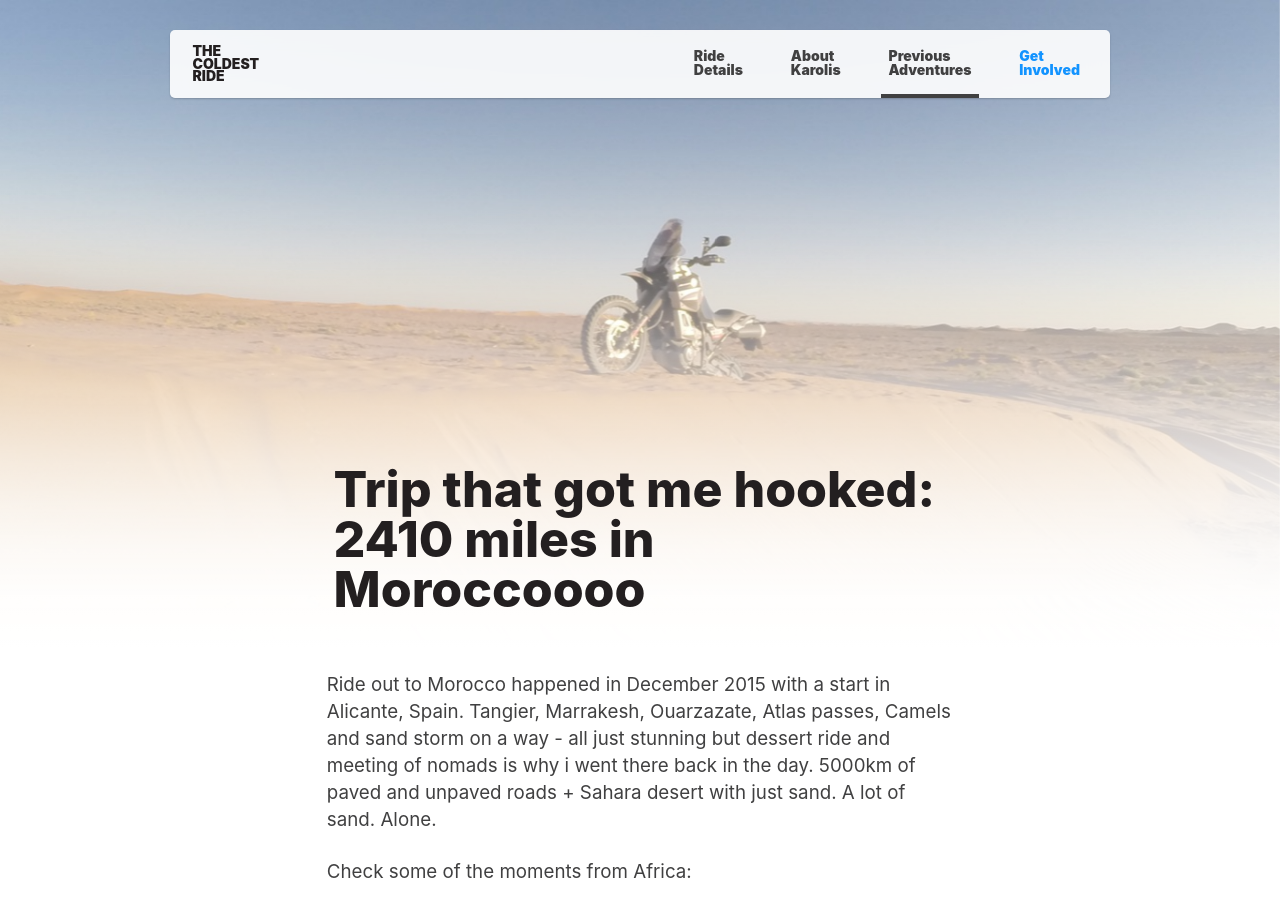
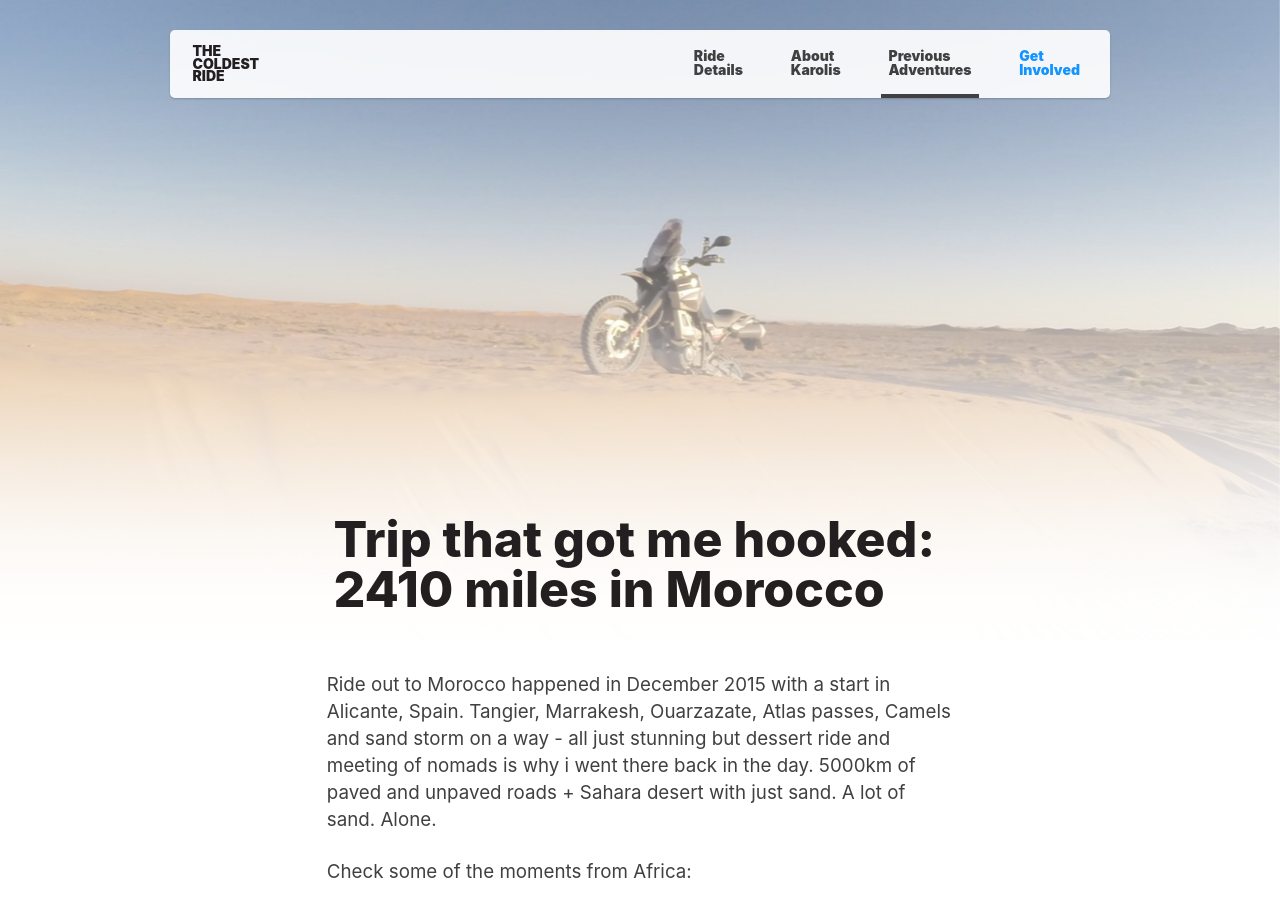
Before and after one commit to karolismieliauskas/thecoldestride.com, a Jekyll site: the page built from pages/morocco.html, in a window 1280 px wide and 900 px high. Built offline with Jekyll 4.4.1, drawn with Linux system fonts in a browser that asks for light colours.

Commit message:
Update morocco.yml

```diff
--- a/_data/morocco.yml
+++ b/_data/morocco.yml
@@ -1,5 +1,5 @@
 hero:
-  title: "Trip that got me hooked: 2410 miles in Moroccoooo"
+  title: "Trip that got me hooked: 2410 miles in Morocco"
 body: |
   Ride out to Morocco happened in December 2015 with a start in Alicante, Spain. Tangier, Marrakesh, Ouarzazate, Atlas passes, Camels and sand storm on a way - all just stunning but dessert ride and meeting of nomads is why i went there back in the day. 5000km of paved and unpaved roads + Sahara desert with just sand. A lot of sand. Alone.
 
```
